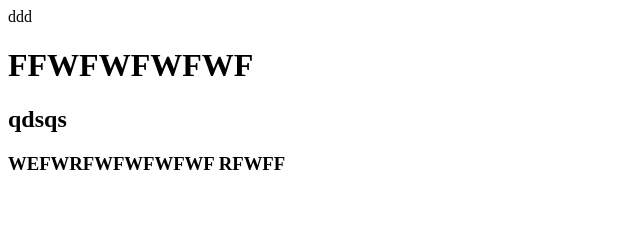
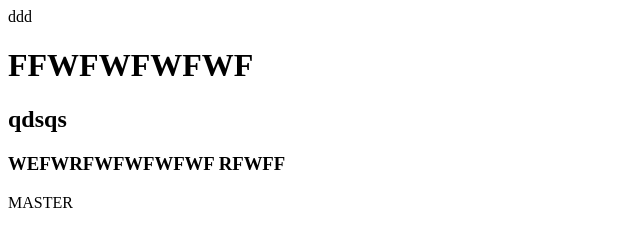
Before and after one commit to pavellukin070475/git_test2, a plain HTML site: page index.html in a window 1280 px wide. Shown: the full height of the page, 0-640 px from the left. Drawn offline with Linux system fonts and the light colour scheme.

Commit message:
Master commit

```diff
--- a/index.html
+++ b/index.html
@@ -9,5 +9,6 @@
 	<h1>FFWFWFWFWF</h1>
 	<h2>qdsqs</h2>
 	<h3>WEFWRFWFWFWFWF RFWFF</h3>
+	MASTER
 </body>
 </html>
```
